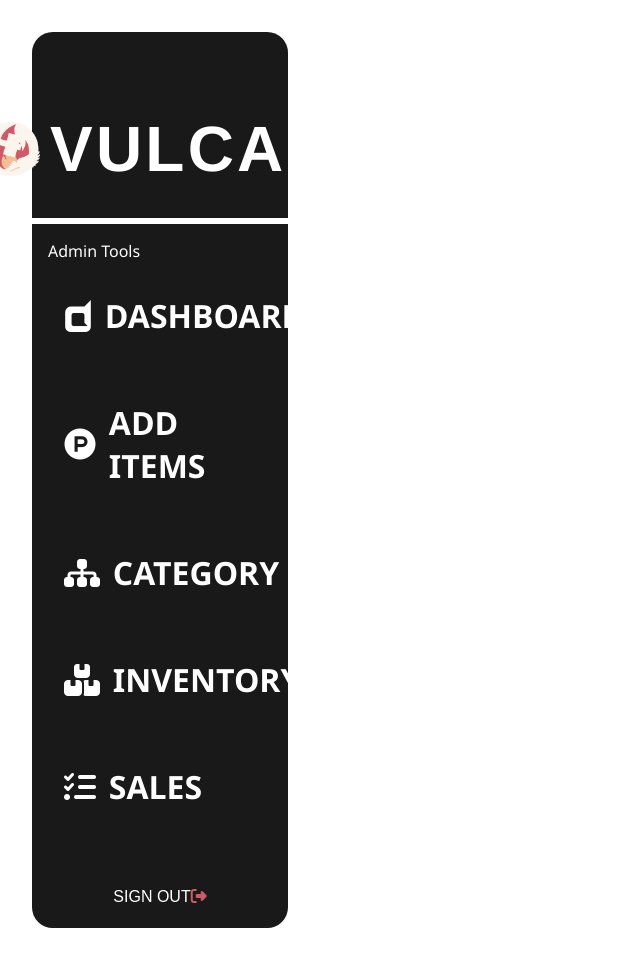
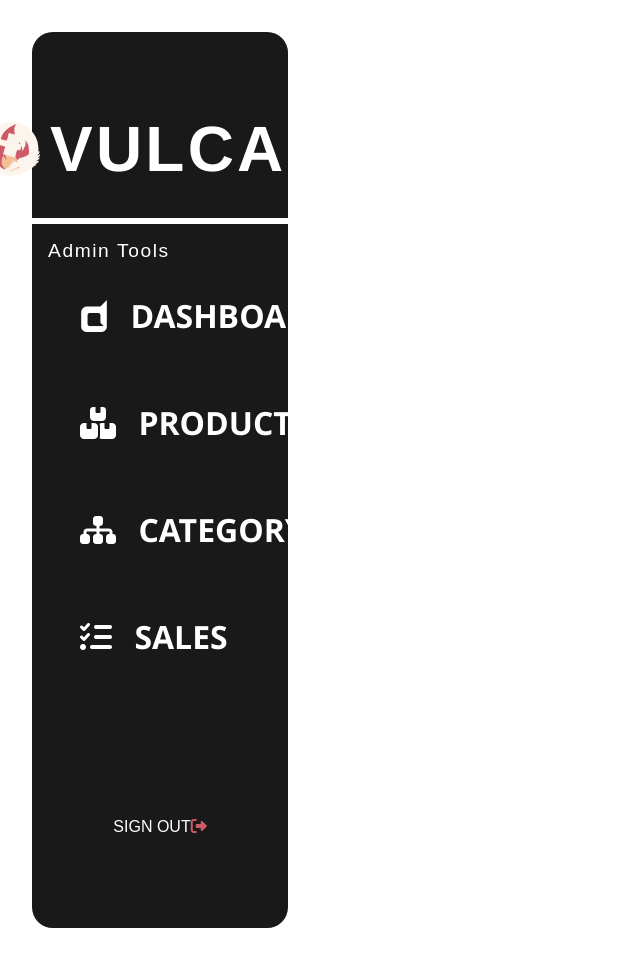
Before and after one commit to ClydeMondero/SportsHub, a PHP site: page /dashboard.php in a window 1280 px wide. Shown: the whole page, without its empty margins (0-640 px from the left). Run offline with PHP 8.4, Linux system fonts and the light colour scheme.

Commit message:
Update Dashboard

```diff
--- a/php/dashboard.php
+++ b/php/dashboard.php
@@ -25,16 +25,12 @@
                 <span class="">DASHBOARD</span>
             </div></a>
             <a href="add-items.php" style="text-decoration:none;"><div class="dashboard-features">
-                <i class="fa-brands fa-product-hunt"></i>
-                <span class="">ADD ITEMS</span>
+                <i class="fa-solid fa-boxes-stacked"></i>
+                <span class="">PRODUCTS</span>
             </div></a>
             <div class="dashboard-features">
                 <i class="fa-solid fa-sitemap"></i>
                 <span class="">CATEGORY</span>
-            </div>
-            <div class="dashboard-features">
-                <i class="fa-solid fa-boxes-stacked"></i>
-                <span class="">INVENTORY</span>
             </div>
             <div class="dashboard-features">
                <i class="fa-solid fa-list-check"></i>
--- a/php/login.php
+++ b/php/login.php
@@ -62,7 +62,7 @@
             if($accType === 'customer'){
               header('Location: landing-page.php');
             }else if($accType === 'admin'){
-              header('Location: dashboard.php');
+              header('Location: dashboard-page.php');
             }
 
           }else{
--- a/styles/dashboard.css
+++ b/styles/dashboard.css
@@ -35,13 +35,17 @@
   font-weight: bold;
   letter-spacing: 0.2rem;
 }
+.admin-tools {
+  margin-top: 1rem;
+}
 .admin-tools-label {
   margin: 1rem 0 0 1rem;
 }
 .admin-tools-label p {
-  font-size: 1rem;
+  font-size: 1.2rem;
+  letter-spacing: 0.1rem;
   color: #ffffff;
-  font-family: "Segoe UI", Tahoma, Geneva, Verdana, sans-serif;
+  font-family: "poppins", sans-serif;
 }
 .dashboard-features {
   display: flex;
@@ -55,24 +59,29 @@
   background-color: #4b4b4b;
 }
 .dashboard-features i {
+  margin-left: 1rem;
   font-size: 2rem;
   color: #ffffff;
 }
 .dashboard-features span {
-  padding-left: 0.8rem;
+  padding-left: 1.4rem;
   font-size: 2rem;
   font-family: "Segoe UI", Tahoma, Geneva, Verdana, sans-serif;
   font-weight: bold;
   color: #ffffff;
+  transition: 0.1s;
+}
+.dashboard-features:hover {
+  text-shadow: 5px 5px 5px rgba(15, 0, 0, 1);
 }
 .sign-out {
   display: flex;
   justify-content: center;
   gap: 0.6rem;
-  margin-top: 3rem;
+  margin-top: 8rem;
   transition: 0.2s;
   font-size: 1rem;
-  transition: 0.2s;
+  transition: 1s;
 }
 .sign-out span {
   color: #ffffff;
```
Also changed, not shown: php/edit-items.php (added, +12 -0 lines), products/65659aa0c1b29.jpg (added), products/65659c06f0747.jpg (added), styles/edit-items.css (added).
